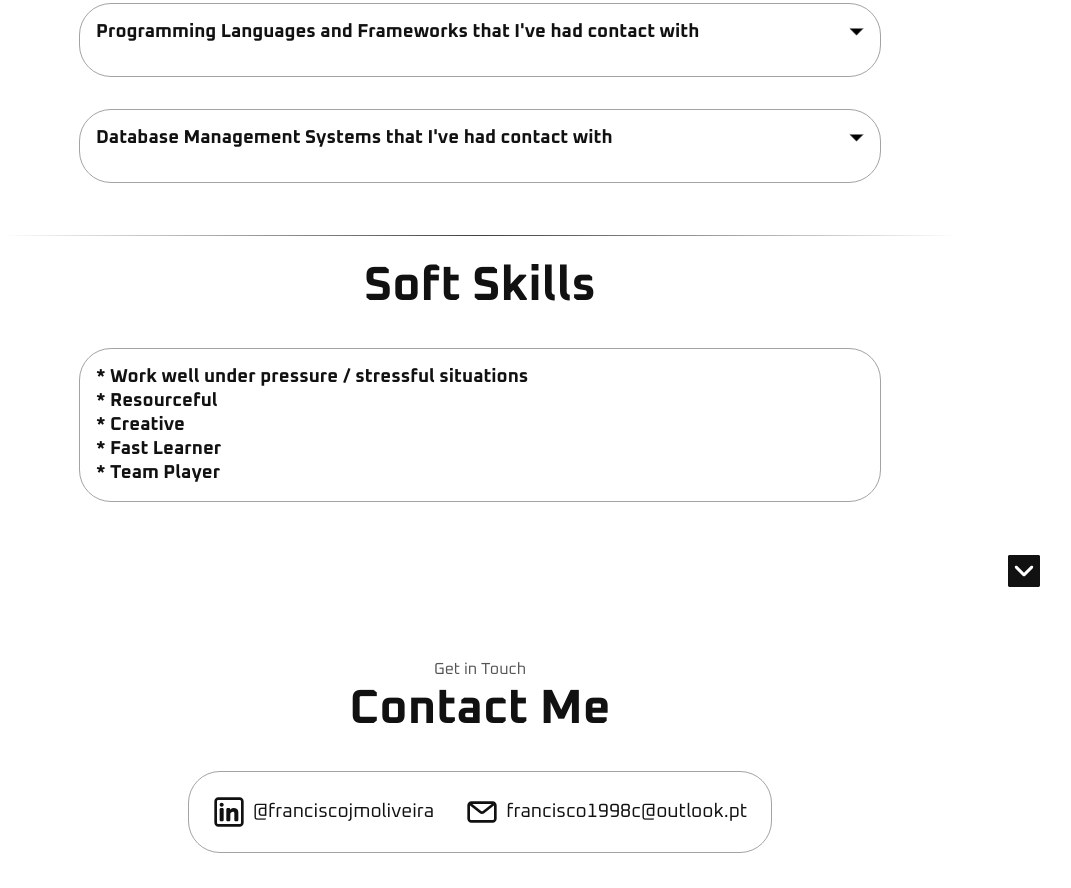
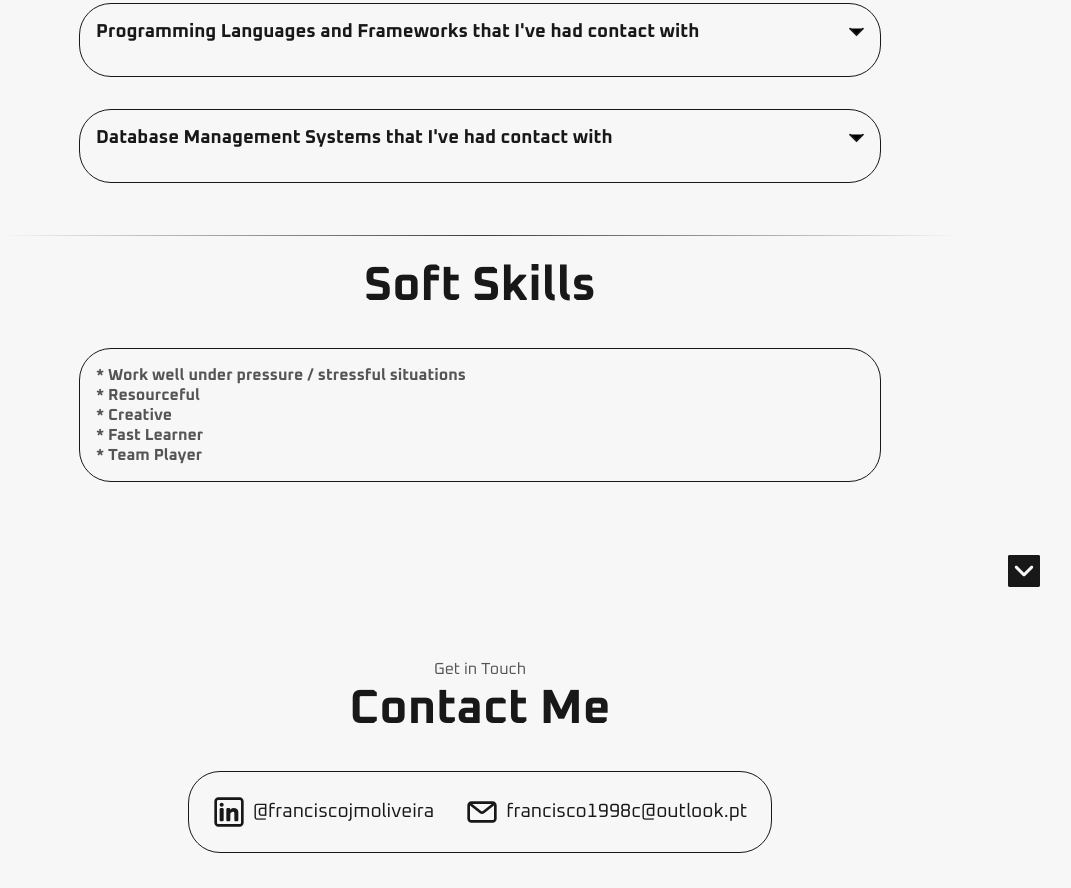
Before and after one commit to sweetjezus/CV-Portfolio, a plain HTML site: page index.html in a window 1280 px wide. Shown: the part 1805-2693 px from the top of the page, without its empty margins (160-1231 px from the left). Drawn offline with Linux system fonts and the light colour scheme; grey boxes are pictures that could not be loaded.

Commit message:
Color changes

```diff
--- a/css/animations.css
+++ b/css/animations.css
@@ -1,4 +1,4 @@
-
+/*blob animation*/
 @keyframes animate {
     0%, 100%{
       border-radius: 60% 40% 30% 70% / 60% 30% 70% 40%;
@@ -8,10 +8,12 @@
     }
   }
 
-  @keyframes fade{
+
+/*collapsible*/
+@keyframes fade{
     from {
       opacity:0;
-      transform:translateY(-10px);
+      transform:translateY(30px);
   }
 
   to {
@@ -19,3 +21,49 @@
     transform:translateY(0px);
   }
 }
+
+
+/*Buton animation*/
+@keyframes animate1 {
+  0% {
+      left: -100%;
+  }
+
+  50%,
+  100% {
+      left: 100%;
+  }
+}
+
+@keyframes animate2 {
+  0% {
+      top: -100%;
+  }
+
+  50%,
+  100% {
+      top: 100%;
+  }
+}
+
+@keyframes animate3 {
+  0% {
+      right: -100%;
+  }
+
+  50%,
+  100% {
+      right: 100%;
+  }
+}
+
+@keyframes animate4 {
+  0% {
+      bottom: -100%;
+  }
+
+  50%,
+  100% {
+      bottom: 100%;
+  }
+}
--- a/css/styles.css
+++ b/css/styles.css
@@ -1,25 +1,25 @@
 :root{
-  --background-color: #fff;
-  --text-color: #111;
+  --background-color: #F7F7F7;
+  --text-color: #181818;
   --text-color2: #555555; /*dfa8df rgb(171,171,171)*/
   --hover-color: #555555;
-  --cor: rgba(128, 0, 128, 0.5);
-  --btn-1color:purple;
-
-  --foreground: #111;
-  --background: #fff;
+  --cor: rgba(59, 9, 68, 0.5);
+  --btn-1color:#3B0944;
+  --fillstroke: #181818;
+  --foreground: #181818;
+  --background: #F3F8FF;
 }
 
 /*darkmode variables and button*/
 .darkmode {
-  --background-color: #111;
-  --text-color: #fff;
-  --text-color2: rgb(171,171,171); /*dfa8df rgb(171,171,171)*/
-  --hover-color: rgb(171,171,171);
-  --cor: rgba(128, 0, 128, 0.5);
-  --btn-1color:purple;
-  --foreground: #fff;
-  --background: #111;
+  --background-color: #181818;
+  --text-color: #8657ff;
+  --text-color2: #F3F8FF; /*dfa8df rgb(171,171,171)*/
+  --hover-color: #5CB8E4;
+  --cor: rgba(134, 87, 255, 0.5);
+  --fillstroke:#8657ff;
+  --btn-1color: #8657ff;
+  --foreground: #8657ff;
 }
 
 .dark-mode-toggle {
@@ -106,6 +106,7 @@ a:hover{
 }
 
 h3{color: var(--text-color);}
+h4{color: var(--text-color2)}
 
 .logo:hover{
   cursor: default;
@@ -315,16 +316,6 @@ section{
   animation: animate1 1s linear infinite;
 }
 
-@keyframes animate1 {
-  0% {
-      left: -100%;
-  }
-
-  50%,
-  100% {
-      left: 100%;
-  }
-}
 
 #hero a span:nth-child(2) {
   top: -100%;
@@ -336,16 +327,6 @@ section{
   animation-delay: 0.25s;border-radius: 8px;
 }
 
-@keyframes animate2 {
-  0% {
-      top: -100%;
-  }
-
-  50%,
-  100% {
-      top: 100%;
-  }
-}
 
 #hero a span:nth-child(3) {
   bottom: 0;
@@ -357,16 +338,6 @@ section{
   animation-delay: 0.50s;
 }
 
-@keyframes animate3 {
-  0% {
-      right: -100%;
-  }
-
-  50%,
-  100% {
-      right: 100%;
-  }
-}
 
 
 #hero a span:nth-child(4) {
@@ -377,17 +348,6 @@ section{
   background: linear-gradient(360deg, transparent, var(--btn-1color));
   animation: animate4 1s linear infinite;
   animation-delay: 0.75s;
-}
-
-@keyframes animate4 {
-  0% {
-      bottom: -100%;
-  }
-
-  50%,
-  100% {
-      bottom: 100%;
-  }
 }
 
 
@@ -427,7 +387,7 @@ section{
 
 .about-pic {
   border-radius: 2rem;
-  fill: var(--text-color);
+  fill: var(--text-color2);
 }
 
 .details-container {
@@ -435,8 +395,8 @@ section{
   flex: 1;
   background: var(--background-color);
   border-radius: 2rem;
-  border: var(--text-color2) 0.1rem solid;
-  border-color: var(--text-color2);
+  border: var(--text-color) 0.1rem solid;
+  border-color: var(--text-color);
   text-align: center;
 }
 
@@ -483,7 +443,7 @@ article .icon{
   cursor:pointer;
   border-radius: 2rem;
   border: rgb(0, 0, 0) 0.1rem solid;
-  border-color: rgb(163, 163, 163);
+  border-color: var(--text-color);
   background: var(--background-color);
   margin: 2rem auto;
   padding: 1rem;
@@ -561,9 +521,9 @@ svg{
   display: flex;
   justify-content: center;
   border-radius: 2rem;
-  border: rgb(53, 53, 53) 0.1rem solid;
-  border-color: rgb(163, 163, 163);
-  background: (250, 250, 250);
+  border: var(--btn-1color) 0.1rem solid;
+  border-color: var(--text-color);
+  background: var(--background-color);
   margin: 2rem auto;
   padding: 0.5rem;
 }
@@ -608,11 +568,9 @@ hr {
 
 /*ICONS FILL & STROKE*/
 .icon-fill{
-  fill:var(--text-color);
+  fill:var(--fillstroke);
 }
 
 .icon-stroke{
-  stroke: var(--text-color);
+  stroke: var(--fillstroke);
 }
-
-/*DARK + LIGHT THEME*/
--- a/index.html
+++ b/index.html
@@ -21,7 +21,7 @@
 
 
     <nav id="desktop-nav">
-        <div class="logo">Francisco Oliveira</div>
+        <div class="logo">F.O.</div>
         <div>
             <ul class="nav-links">
                 <li><a href="#about">About</a></li>
@@ -33,7 +33,7 @@
 
     </nav>
     <nav id="hamburger-nav">
-        <div class="logo">Francisco Oliveira</div>
+        <div class="logo">F.O.</div>
         <div class="hamburger-menu">
             <div class="hamburger-icon" onclick="toggleMenu()">
                 <span></span>
@@ -161,7 +161,7 @@
                     <path
                         d="M3 3L21 21L39 3"
 
-                        stroke-width="2"
+                        stroke-width="5"
                         stroke-linecap="round"
                     />
                 </svg>
@@ -170,87 +170,87 @@
                 <article>
                     <img src="https://github.com/tandpfun/skill-icons/raw/main/icons/HTML.svg" class="icon">
                     <div>
-                        <h3>HTML</h3>
+                        <h4>HTML</h4>
 
                     </div>
                 </article>
                 <article>
                     <img src="https://github.com/tandpfun/skill-icons/raw/main/icons/CSS.svg" class="icon">
                     <div>
-                        <h3>CSS</h3>
+                        <h4>CSS</h4>
 
                     </div>
                 </article>
                 <article>
                     <img src="https://github.com/tandpfun/skill-icons/raw/main/icons/JavaScript.svg" class="icon">
                     <div>
-                        <h3>JavaScript</h3>
+                        <h4>JavaScript</h4>
                     </div>
                 </article>
                 <article>
                     <img src="https://www.svgrepo.com/show/331760/sql-database-generic.svg" class="icon">
                     <div>
-                        <h3>SQL</h3>
+                        <h4>SQL</h4>
                     </div>
                 </article>
                 <article>
                     <img src="https://github.com/tandpfun/skill-icons/raw/main/icons/PHP-Dark.svg" class="icon">
                     <div>
-                        <h3>php</h3>
+                        <h4>php</h4>
                     </div>
                 </article>
                 <article>
                     <img src="https://github.com/tandpfun/skill-icons/raw/main/icons/Python-Dark.svg" class="icon">
                     <div>
-                        <h3>Python</h3>
+                        <h4>Python</h4>
                     </div>
                 </article>
                 <article>
                     <img src="https://github.com/tandpfun/skill-icons/raw/main/icons/Java-Dark.svg" class="icon">
                     <div>
-                        <h3>Java</h3>
+                        <h4>Java</h4>
                     </div>
                 </article>
                 <article>
                     <img src="https://github.com/tandpfun/skill-icons/raw/main/icons/C.svg" class="icon">
                     <div>
-                        <h3>C</h3>
+                        <h4>C</h4>
                     </div>
                 </article>
                 <article>
                     <img src="https://github.com/tandpfun/skill-icons/raw/main/icons/CPP.svg" class="icon">
                     <div>
-                        <h3>C++</h3>
+                        <h4>C++</h4>
                     </div>
                 </article>
                 <article>
                     <img src="https://github.com/tandpfun/skill-icons/raw/main/icons/Bootstrap.svg" class="icon">
                     <div>
-                        <h3>BootStrap</h3>
+                        <h4>BootStrap</h4>
                     </div>
                 </article>
                 <article>
                     <img src="https://github.com/tandpfun/skill-icons/raw/main/icons/React-Dark.svg" class="icon">
                     <div>
-                        <h3>React</h3>
+                        <h4>React</h4>
                     </div>
                 </article>
                 <article>
                     <img src="https://github.com/tandpfun/skill-icons/raw/main/icons/Angular-Dark.svg" class="icon">
                     <div>
-                        <h3>Angular</h3>
+                        <h4>Angular</h4>
                     </div>
                 </article>
                 <article>
                     <img src="https://github.com/tandpfun/skill-icons/raw/main/icons/ExpressJS-Dark.svg" class="icon">
                     <div>
-                        <h3>Express</h3>
+                        <h4>Express</h4>
                     </div>
                 </article>
                 <article>
                     <img src="https://github.com/tandpfun/skill-icons/raw/main/icons/NodeJS-Dark.svg" class="icon">
                     <div>
-                        <h3>Node.js</h3>
+                        <h4>Node.js</h4>
                     </div>
                 </article>
             </div>
@@ -262,7 +262,7 @@
                 <svg class="icon-stroke" width="15" height="10" viewBox="0 0 42 25">
                     <path
                         d="M3 3L21 21L39 3"
-                        stroke-width="2"
+                        stroke-width="5"
                         stroke-linecap="round"
                     />
                 </svg>
@@ -271,25 +271,25 @@
                 <article>
                     <img src="https://github.com/tandpfun/skill-icons/raw/main/icons/MySQL-Dark.svg" class="icon">
                     <div>
-                        <h3>MySQL</h3>
+                        <h4>MySQL</h4>
                     </div>
                 </article>
                 <article>
                     <img src="https://user-images.githubusercontent.com/4249331/52232852-e2c4f780-28bd-11e9-835d-1e3cf3e43888.png" class="icon">
                     <div>
-                        <h3>Microsoft SQL Server</h3>
+                        <h4>Microsoft SQL Server</h4>
                     </div>
                 </article>
                 <article>
                     <img src="https://github.com/tandpfun/skill-icons/raw/main/icons/Firebase-Dark.svg" class="icon">
                     <div>
-                        <h3>Firebase</h3>
+                        <h4>Firebase</h4>
                     </div>
                 </article>
                 <article>
                     <img src="https://play-lh.googleusercontent.com/RC5WI7aIe9QcZv2rlR3fVeTlzg64n3mzmljAFJpsvVy8NeE2RcgjzlbzK4mjuqpezw" class="icon">
                     <div>
-                        <h3>Oracle</h3>
+                        <h4>Oracle</h4>
                     </div>
                 </article>
             </div>
@@ -297,11 +297,11 @@
         <hr>
         <div ><br><h3 class="title">Soft Skills</h3>
             <div class="collapsible">
-                <h3>* Work well under pressure / stressful situations</h3>
-                <h3>* Resourceful</h3>
-                <h3>* Creative</h3>
-                <h3>* Fast Learner</h3>
-                <h3>* Team Player</h3>
+                <h4>* Work well under pressure / stressful situations</h4>
+                <h4>* Resourceful</h4>
+                <h4>* Creative</h4>
+                <h4>* Fast Learner</h4>
+                <h4>* Team Player</h4>
             </div>
         </div>
         <svg class="icon arrow icon-fill" onclick="location.href='./#contact'" fill="#000000" version="1.1" id="Layer_1" xmlns="http://www.w3.org/2000/svg" xmlns:xlink="http://www.w3.org/1999/xlink"
```
